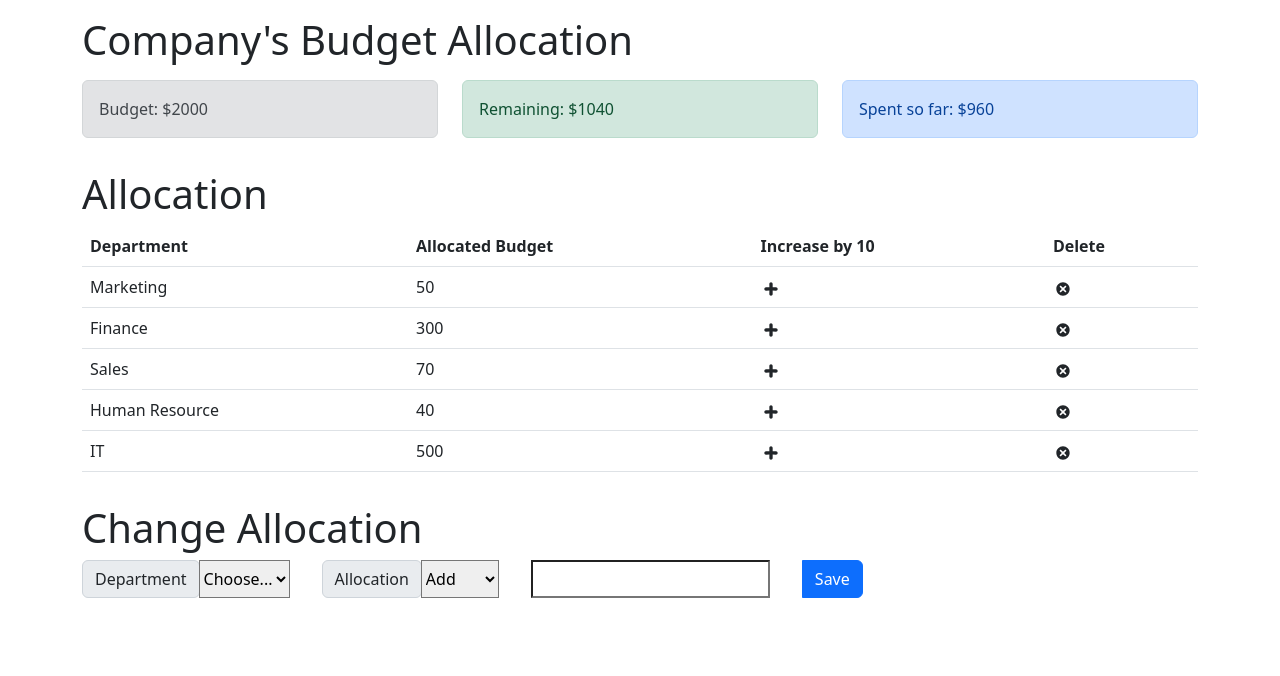
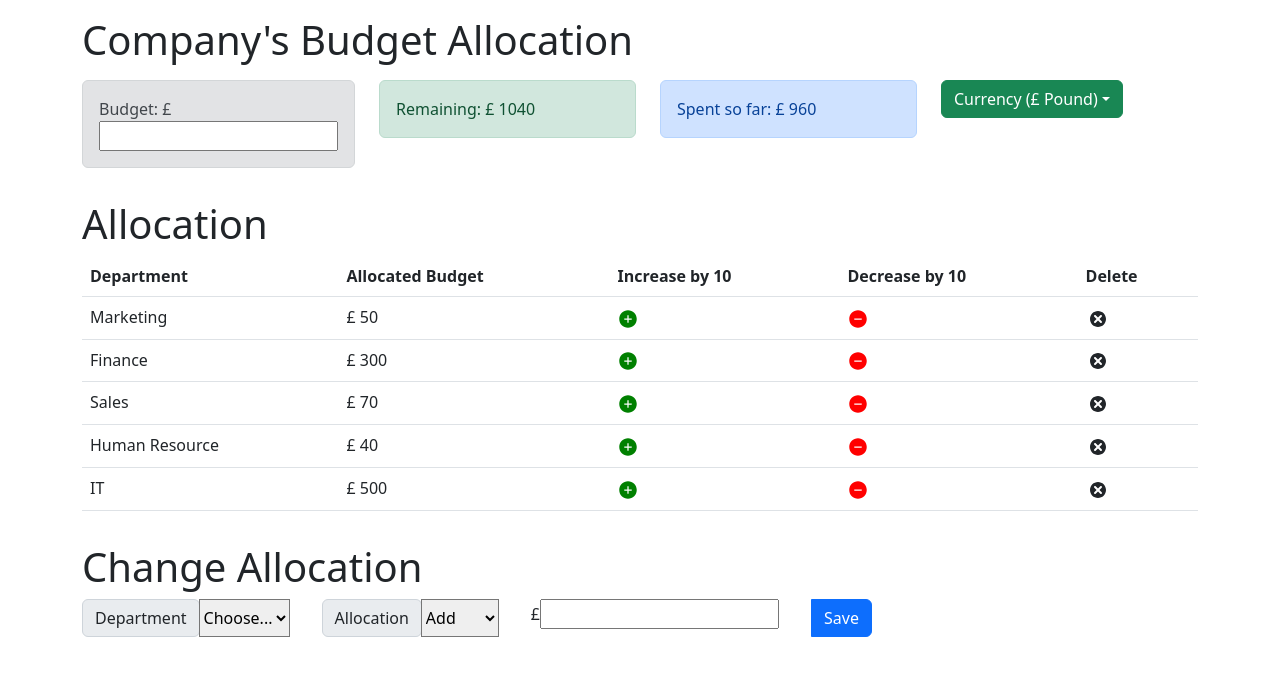
Before and after one commit to ibm-developer-skills-network/ejtos-react_budget_app, a React (Create React App) app: page / in a window 1280 px wide. Shown: the top 676 px of the page. Built offline with nearby package versions, Linux system fonts and the light colour scheme.

Commit message:
Fulfilled all the minimum requirements

```diff
--- a/package.json
+++ b/package.json
@@ -8,6 +8,7 @@
     "@testing-library/user-event": "^13.2.1",
     "bootstrap": "^5.2.2",
     "react": "^18.2.0",
+    "react-bootstrap": "^2.7.2",
     "react-dom": "^18.2.0",
     "react-icons": "^4.4.0",
     "react-scripts": "5.0.1",
--- a/src/App.js
+++ b/src/App.js
@@ -5,6 +5,7 @@ import "bootstrap/dist/css/bootstrap.min.css";
 import Budget from "./components/Budget";
 import Remaining from "./components/Remaining";
 import ExpenseTotal from "./components/ExpenseTotal";
+import Currency from "./components/Currency";
 import ExpenseList from "./components/ExpenseList";
 import AllocationForm from "./components/AllocationForm";
 
@@ -26,6 +27,9 @@ const App = () => {
           <div className="col-sm">
             <ExpenseTotal />
           </div>
+          <div className="col-sm">
+            <Currency />
+          </div>
           <h1 className="mt-3">Allocation</h1>
           <div>
             <ExpenseList />
--- a/src/components/AllocationForm.js
+++ b/src/components/AllocationForm.js
@@ -2,7 +2,7 @@ import React, { useContext, useState } from "react";
 import { AppContext } from "../context/AppContext";
 
 const AllocationForm = () => {
-  const { dispatch, remaining } = useContext(AppContext);
+  const { dispatch, currency, remaining } = useContext(AppContext);
 
   const [name, setName] = useState("");
   const [cost, setCost] = useState("");
@@ -77,14 +77,16 @@ const AllocationForm = () => {
             Reduce
           </option>
         </select>
+        <span style={{ marginLeft: "2rem", size: 10 }}>
+          {currency}
           <input
             required
             type="number"
             id="cost"
             value={cost}
-          style={{ marginLeft: "2rem", size: 10 }}
             onChange={(event) => setCost(event.target.value)}
           ></input>
+        </span>
         <button
           className="btn btn-primary"
           onClick={submitEvent}
--- a/src/components/Budget.js
+++ b/src/components/Budget.js
@@ -2,10 +2,35 @@ import React, { useContext } from "react";
 import { AppContext } from "../context/AppContext";
 
 const Budget = () => {
-  const { budget } = useContext(AppContext);
+  const { dispatch, expenses, currency } = useContext(AppContext);
+  const totalExpenses = expenses.reduce((sum, item) => {
+    return (sum = sum + item.cost);
+  }, 0);
+  const setBudget = (event) => {
+    if (event.target.value > 20000) {
+      alert("Maximum limit for budget is only 20,000. Try again");
+      return;
+    } else if (event.target.value < totalExpenses) {
+      alert("The budget must not be lower than the spending.");
+      return;
+    }
+    dispatch({
+      type: "SET_BUDGET",
+      payload: event.target.value,
+    });
+  };
   return (
     <div className="alert alert-secondary">
-      <span>Budget: ${budget}</span>
+      <span>
+        Budget: {currency}
+        <input
+          type="number"
+          max={20000}
+          step={10}
+          onBlur={(event) => setBudget(event)}
+          required
+        ></input>
+      </span>
     </div>
   );
 };
--- /dev/null
+++ b/src/components/Currency.js
@@ -0,0 +1,52 @@
+import React, { useState, useContext } from "react";
+import { AppContext } from "../context/AppContext";
+import { Dropdown } from "react-bootstrap";
+
+const Currency = () => {
+  const CURRENCY_LIST = [
+    {
+      symbol: "£",
+      name: "Pound",
+    },
+    {
+      symbol: "$",
+      name: "Dollar",
+    },
+    {
+      symbol: "₹",
+      name: "Ruppee",
+    },
+    {
+      symbol: "€",
+      name: "Euro",
+    },
+  ];
+  const { dispatch } = useContext(AppContext);
+  const [selectedCurrency, setSelectedCurrency] = useState({
+    symbol: "£",
+    name: "Pound",
+  });
+  const changeCurrency = (currency) => {
+    setSelectedCurrency(currency);
+    dispatch({
+      type: "CHG_CURRENCY",
+      payload: currency.symbol,
+    });
+  };
+  return (
+    <Dropdown>
+      <Dropdown.Toggle variant="success" className="text-white">
+        Currency ({selectedCurrency.symbol} {selectedCurrency.name})
+      </Dropdown.Toggle>
+      <Dropdown.Menu className="border border-success bg-success text-black">
+        {CURRENCY_LIST.map((currency) => (
+          <Dropdown.Item onClick={() => changeCurrency(currency)}>
+            {currency.symbol} {currency.name}
+          </Dropdown.Item>
+        ))}
+      </Dropdown.Menu>
+    </Dropdown>
+  );
+};
+
+export default Currency;
--- a/src/components/ExpenseItem.js
+++ b/src/components/ExpenseItem.js
@@ -1,10 +1,10 @@
 import React, { useContext } from "react";
 import { AppContext } from "../context/AppContext";
-import { TiPlus } from "react-icons/ti";
+import { AiFillPlusCircle, AiFillMinusCircle } from "react-icons/ai";
 import { TiDelete } from "react-icons/ti";
 
 const ExpenseItem = (props) => {
-  const { dispatch } = useContext(AppContext);
+  const { dispatch, currency } = useContext(AppContext);
 
   const handleDeleteExpense = () => {
     dispatch({
@@ -23,18 +23,38 @@ const ExpenseItem = (props) => {
       payload: expense,
     });
   };
+  const decreaseAllocation = (name) => {
+    const expense = {
+      name,
+      cost: 10,
+    };
+    dispatch({
+      type: "RED_EXPENSE",
+      payload: expense,
+    });
+  };
   return (
     <tr>
       <td>{props.name}</td>
-      <td>{props.cost}</td>
       <td>
-        <TiPlus
+        {currency} {props.cost}
+      </td>
+      <td>
+        <AiFillPlusCircle
           size="1.25em"
+          color="green"
           onClick={(event) => increaseAllocation(props.name)}
         />
       </td>
       <td>
-        <TiDelete size="1.25em" onClick={handleDeleteExpense} />
+        <AiFillMinusCircle
+          size="1.25em"
+          color="red"
+          onClick={(event) => decreaseAllocation(props.name)}
+        />
+      </td>
+      <td>
+        <TiDelete size="1.5em" onClick={handleDeleteExpense} />
       </td>
     </tr>
   );
--- a/src/components/ExpenseList.js
+++ b/src/components/ExpenseList.js
@@ -12,6 +12,7 @@ const ExpenseList = () => {
           <th scope="col">Department</th>
           <th scope="col">Allocated Budget</th>
           <th scope="col">Increase by 10</th>
+          <th scope="col">Decrease by 10</th>
           <th scope="col">Delete</th>
         </tr>
       </thead>
--- a/src/components/ExpenseTotal.js
+++ b/src/components/ExpenseTotal.js
@@ -2,13 +2,15 @@ import React, { useContext } from "react";
 import { AppContext } from "../context/AppContext";
 
 const ExpenseTotal = () => {
-  const { expenses } = useContext(AppContext);
+  const { expenses, currency } = useContext(AppContext);
   const totalExpenses = expenses.reduce((total, item) => {
     return (total = total + item.cost);
   }, 0);
   return (
     <div className="alert alert-primary">
-      <span>Spent so far: ${totalExpenses}</span>
+      <span>
+        Spent so far: {currency} {totalExpenses}
+      </span>
     </div>
   );
 };
--- a/src/components/Remaining.js
+++ b/src/components/Remaining.js
@@ -2,14 +2,16 @@ import React, { useContext } from "react";
 import { AppContext } from "../context/AppContext";
 
 const Remaining = () => {
-  const { expenses, budget } = useContext(AppContext);
+  const { budget, expenses, currency } = useContext(AppContext);
   const totalExpenses = expenses.reduce((total, item) => {
     return (total = total + item.cost);
   }, 0);
   const alertType = totalExpenses > budget ? "alert-danger" : "alert-success";
   return (
     <div className={`alert ${alertType}`}>
-      <span>Remaining: ${budget - totalExpenses}</span>
+      <span>
+        Remaining: {currency} {budget - totalExpenses}
+      </span>
     </div>
   );
 };
```
Also changed, not shown: 2 other files (tests, documents, lock files or other folders). Lines whose indentation alone changed are shown as unchanged.
